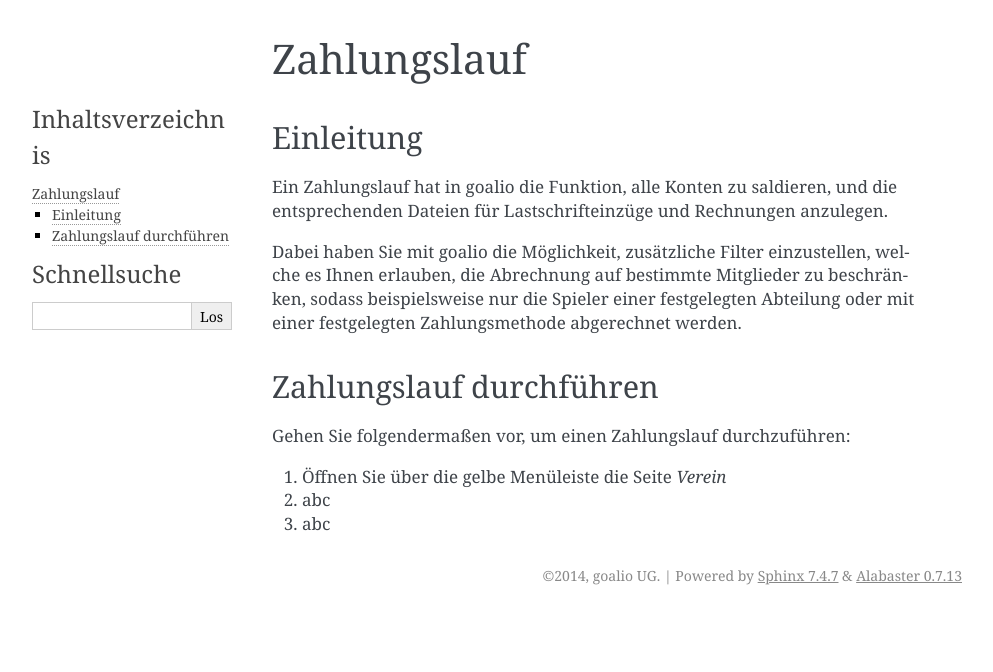
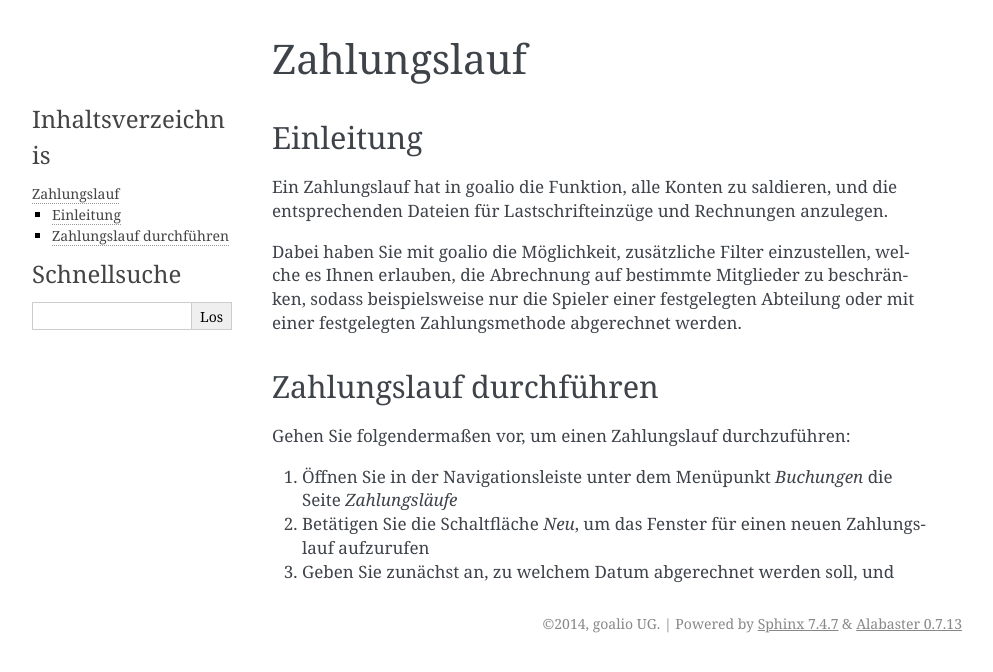
Before and after one commit to goalio/docs, a Sphinx documentation site: the page built from docs/module/finanzen/zahlungslauf.rst, in a window 1280 px wide. Shown: the top 672 px of the page, without its empty margins (148-1141 px from the left). Built offline with Sphinx 7.4.7, drawn with Linux system fonts in a browser that asks for light colours; formulas are drawn with MathJax 3.

Commit message:
Update zahlungslauf.rst

```diff
--- a/docs/module/finanzen/zahlungslauf.rst
+++ b/docs/module/finanzen/zahlungslauf.rst
@@ -13,12 +13,11 @@ Zahlungslauf durchführen
 
 Gehen Sie folgendermaßen vor, um einen Zahlungslauf durchzuführen:
 
-1. Öffnen Sie über die gelbe Menüleiste die Seite *Verein*
+1. Öffnen Sie in der Navigationsleiste unter dem Menüpunkt *Buchungen* die Seite *Zahlungsläufe*
 
-2. abc
+2. Betätigen Sie die Schaltfläche *Neu*, um das Fenster für einen neuen Zahlungslauf aufzurufen
 
-3. abc
-
+3. Geben Sie zunächst an, zu welchem Datum abgerechnet werden soll, und
 
 .. _Auswahlmenü: /de/latest/erste-schritte/benutzeroberflaeche.html#auswahl-menus
 .. _Schaltfläche: /de/latest/erste-schritte/benutzeroberflaeche.html#schaltflachen
```
